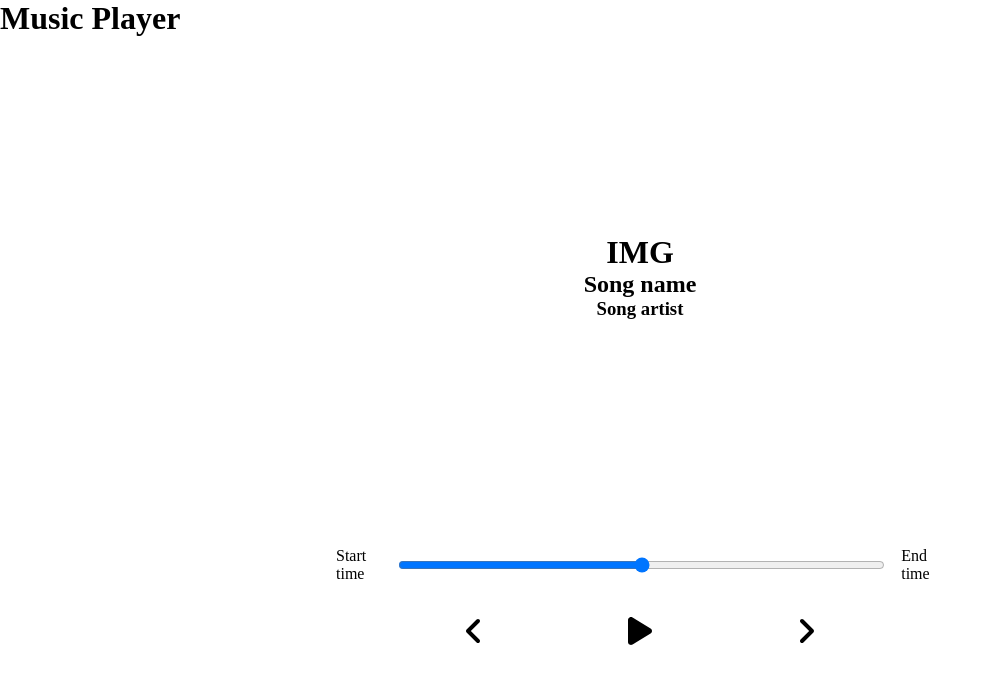
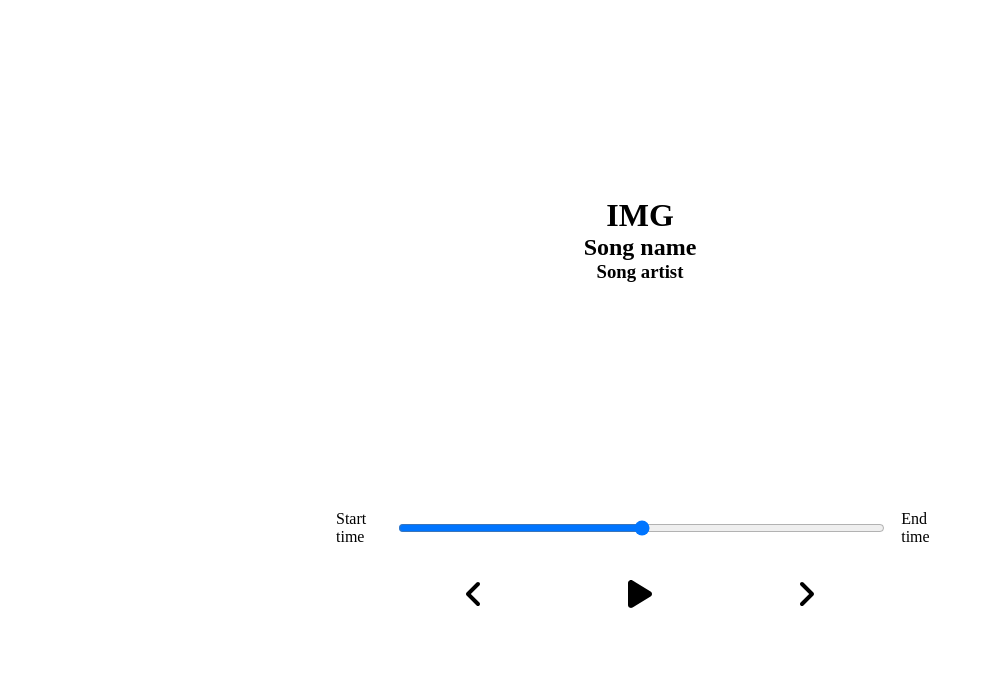
Before and after one commit to uabdirasul/spotify-analog, a React (Create React App) app: page / in a window 1280 px wide. Shown: the top 684 px of the page, without its empty margins (0-992 px from the left). Built offline with nearby package versions, Linux system fonts and the light colour scheme.

Commit message:
remove unnecessary heading

```diff
--- a/package.json
+++ b/package.json
@@ -1,6 +1,6 @@
 {
   "name": "spotify-analog",
-  "version": "0.1.2",
+  "version": "0.1.3",
   "private": true,
   "dependencies": {
     "@fortawesome/fontawesome-svg-core": "^6.4.0",
--- a/src/App.js
+++ b/src/App.js
@@ -6,7 +6,6 @@ import Song from "./components/Song";
 function App() {
   return (
     <div className="App">
-      <h1>Music Player</h1>
       <Song />
       <Player />
     </div>
```
Also changed, not shown: 1 other file (tests, documents, lock files or other folders).
